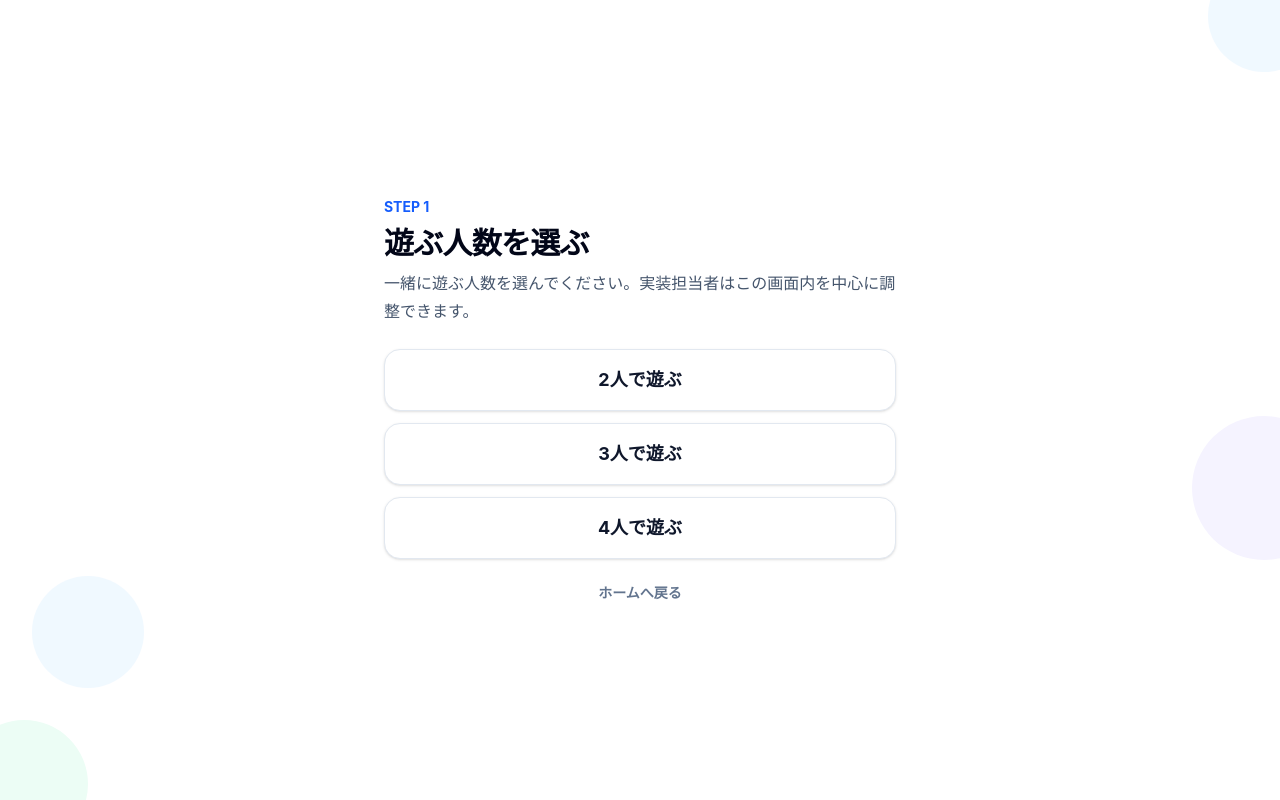
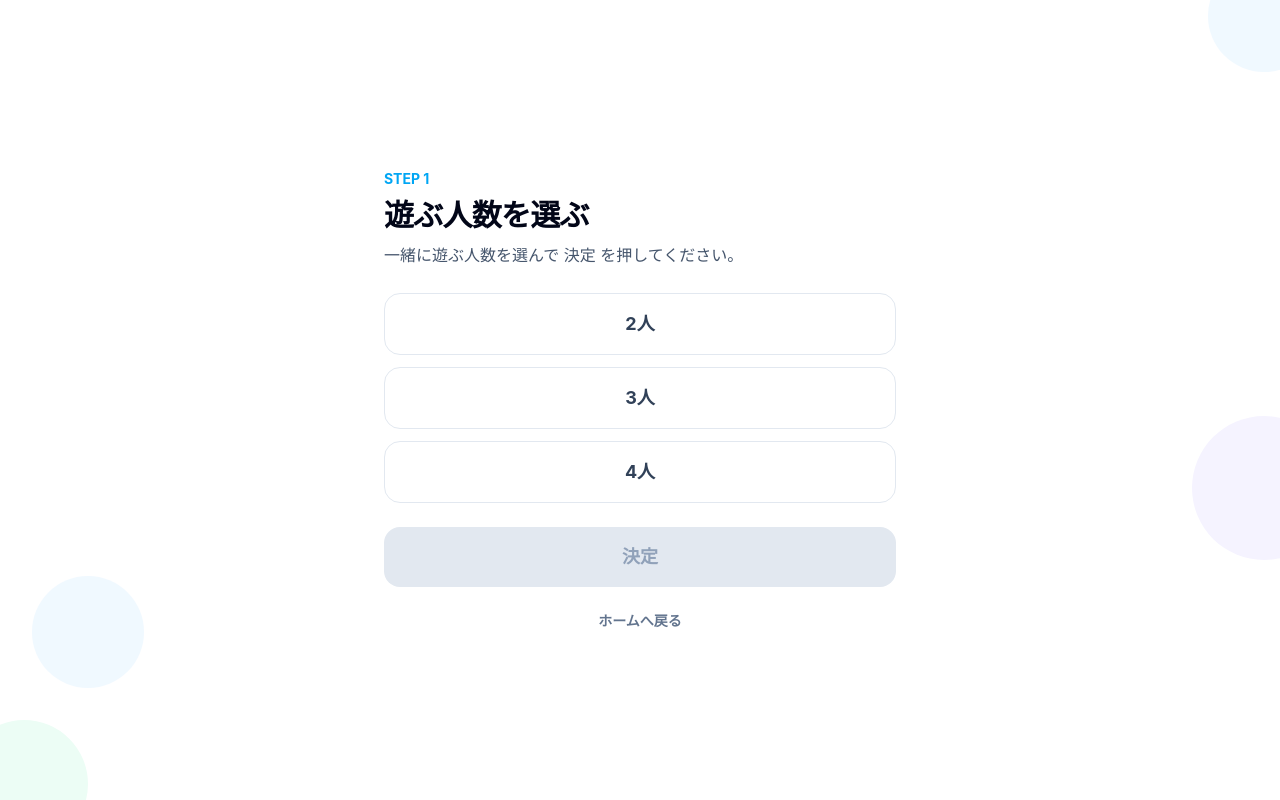
Before and after one commit to Webu-Kobedenshi/team2, a React (Vite) app in the folder frontend/: page /players in a window 1280 px wide. Built offline with nearby package versions, Linux system fonts and the light colour scheme.

Commit message:
style: 決定ボタンの色をスカイブルーに変更 & 人数選択の初期選択状態を解除

```diff
--- a/frontend/src/pages/HowTo.tsx
+++ b/frontend/src/pages/HowTo.tsx
@@ -8,7 +8,7 @@ export function HowTo() {
     <MobilePageShell>
       <div className="grid gap-6">
         <div className="grid gap-2">
-          <p className="text-sm font-bold text-blue-600">GUIDE</p>
+          <p className="text-sm font-bold text-sky-500">GUIDE</p>
           <h1 className="text-3xl font-black tracking-tight text-slate-950">
             遊び方
           </h1>
--- a/frontend/src/pages/PlayerSelect.tsx
+++ b/frontend/src/pages/PlayerSelect.tsx
@@ -1,4 +1,5 @@
-import { Link } from "react-router-dom";
+import { useState } from "react"; // useState を追加
+import { Link, useNavigate } from "react-router-dom";
 
 import { MobilePageShell } from "../components/MobilePageShell";
 import { createGameSession, saveGameSession } from "../features/gameSession";
@@ -7,31 +8,64 @@ import { paths } from "../routes";
 const playerCounts = [2, 3, 4];
 
 export function PlayerSelect() {
+  // 現在選択されている人数を管理する（初期値は未選択: null）
+  const [selectedCount, setSelectedCount] = useState<number | null>(null);
+  const navigate = useNavigate();
+
+  // 決定ボタンを押した時の処理
+  const handleConfirm = () => {
+    if (selectedCount === null) return;
+    // 選択された人数でセッションを保存
+    saveGameSession(createGameSession(selectedCount));
+    // 次の画面（質問画面）へ遷移
+    navigate(`${paths.questions}?players=${selectedCount}`);
+  };
+
+
   return (
     <MobilePageShell>
       <div className="grid gap-6">
         <div className="grid gap-2">
-          <p className="text-sm font-bold text-blue-600">STEP 1</p>
+          <p className="text-sm font-bold text-sky-500">STEP 1</p>
           <h1 className="text-3xl font-black tracking-tight text-slate-950">
             遊ぶ人数を選ぶ
           </h1>
           <p className="leading-7 text-slate-600">
-            一緒に遊ぶ人数を選んでください。実装担当者はこの画面内を中心に調整できます。
+            一緒に遊ぶ人数を選んで 決定 を押してください。
           </p>
         </div>
 
+        {/* 人数選択ボタン */}
         <div className="grid gap-3">
           {playerCounts.map((count) => (
-            <Link
+            <button
               key={count}
-              to={`${paths.questions}?players=${count}`}
-              onClick={() => saveGameSession(createGameSession(count))}
-              className="rounded-2xl border border-slate-200 bg-white px-5 py-4 text-center text-lg font-bold shadow-sm transition hover:border-blue-200 hover:bg-blue-50 focus-visible:outline-3 focus-visible:outline-offset-2 focus-visible:outline-blue-200"
+              type="button"
+              onClick={() => setSelectedCount(count)}
+              className={`rounded-2xl border px-5 py-4 text-center text-lg font-bold transition-all ${
+                selectedCount === count
+                  ? "border-sky-400 bg-sky-400 text-white shadow-md scale-105"
+                  : "border-slate-200 bg-white text-slate-700 hover:border-sky-200 hover:bg-sky-50"
+              }`}
             >
-              {count}人で遊ぶ
-            </Link>
+              {count}人
+            </button>
           ))}
         </div>
+
+        {/* 人数ボタンのすぐ下に配置される決定ボタン */}
+        <button
+          type="button"
+          onClick={handleConfirm}
+          disabled={selectedCount === null}
+          className={`w-full rounded-2xl py-4 text-center text-lg font-bold transition-all duration-200 ${
+            selectedCount === null
+              ? "bg-slate-200 text-slate-400 cursor-not-allowed"
+              : "bg-sky-400 text-white shadow-md shadow-sky-400/10 hover:bg-sky-500 hover:shadow-lg hover:shadow-sky-500/20 focus-visible:outline-3 focus-visible:outline-offset-2 focus-visible:outline-sky-200 active:translate-y-0.5 active:scale-[0.98]"
+          }`}
+        >
+          決定
+        </button>
 
         <Link
           to={paths.home}
--- a/frontend/src/pages/QuestionFlow.tsx
+++ b/frontend/src/pages/QuestionFlow.tsx
@@ -18,7 +18,7 @@ export function QuestionFlow() {
     <MobilePageShell>
       <div className="grid gap-6">
         <div className="grid gap-2">
-          <p className="text-sm font-bold text-blue-600">STEP 2</p>
+          <p className="text-sm font-bold text-sky-500">STEP 2</p>
           <h1 className="text-3xl font-black tracking-tight text-slate-950">
             質問に答える
           </h1>
@@ -27,8 +27,8 @@ export function QuestionFlow() {
           </p>
         </div>
 
-        <div className="rounded-3xl border border-blue-100 bg-blue-50 p-5">
-          <p className="text-sm font-bold text-blue-600">
+        <div className="rounded-3xl border border-sky-100 bg-sky-50 p-5">
+          <p className="text-sm font-bold text-sky-600">
             {playerCount}人で遊びます
           </p>
           <p className="mt-2 text-xl font-black text-slate-900">
--- a/frontend/src/pages/Result.tsx
+++ b/frontend/src/pages/Result.tsx
@@ -15,7 +15,7 @@ export function Result() {
     <MobilePageShell>
       <div className="grid gap-6">
         <div className="grid gap-2">
-          <p className="text-sm font-bold text-blue-600">STEP 3</p>
+          <p className="text-sm font-bold text-sky-500">STEP 3</p>
           <h1 className="text-3xl font-black tracking-tight text-slate-950">
             結果を見る
           </h1>
```
